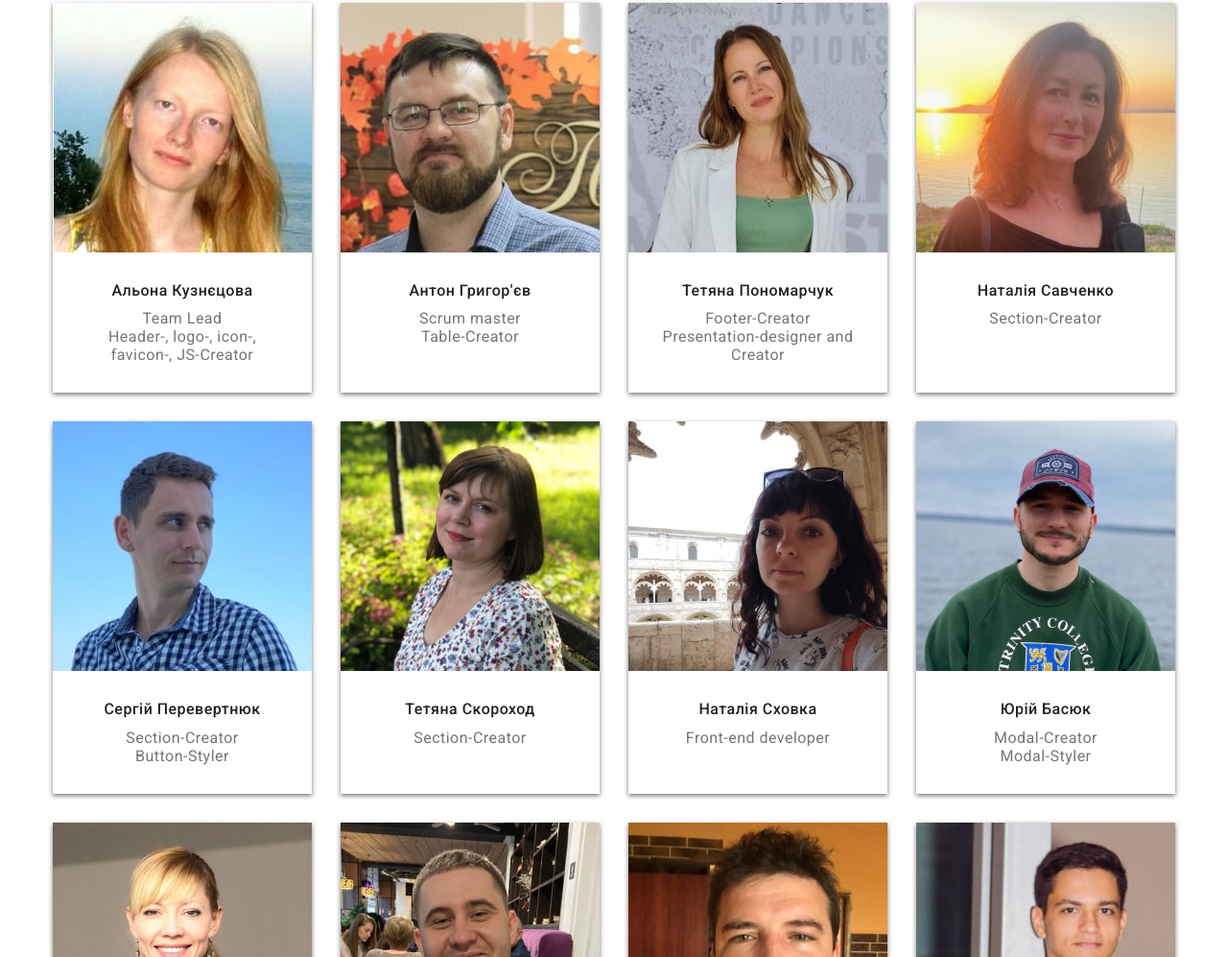
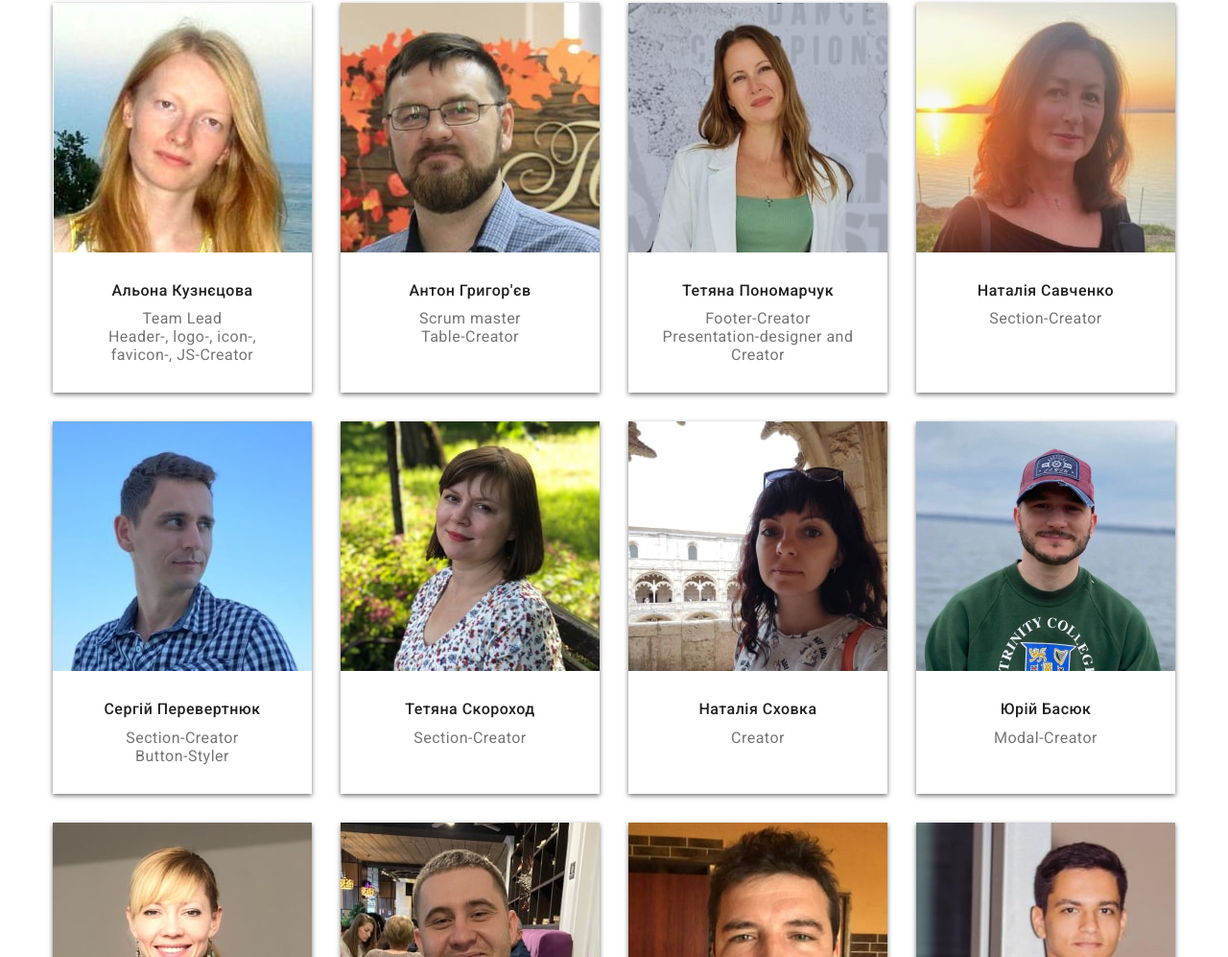
Before and after one commit to Narityana/Home__page_presentation, a plain HTML site: page index.html in a window 1280 px wide. Shown: the part 1554-2551 px from the top of the page at 96% size. Drawn offline with nearby package versions, Linux system fonts and the light colour scheme.

Commit message:
виправлення тексту

```diff
--- a/index.html
+++ b/index.html
@@ -211,7 +211,7 @@
                 </svg>
               </div>
               <h3 class="benefits__name">Maintenance</h3>
-              <p class="benefits__text">Підтримка</p>
+              <p class="benefits__text">Підтримуємо та супроводжуємо</p>
             </li>
             <li class="benefits__item">
               <div class="benefits__conteiner">
@@ -320,14 +320,14 @@
               <img src="./images/nataliaskhovka.jpg" alt="" />
               <div class="team__employee">
                 <h3 class="team__name">Наталія Сховка</h3>
-                <p class="team__position" lang="en">Front-end developer</p>
+                <p class="team__position" lang="en">Creator</p>
               </div>
             </li>
             <li class="team__item">
               <img src="./images/yura.jpg" alt="" />
               <div class="team__employee">
                 <h3 class="team__name">Юрій Басюк</h3>
-                <p class="team__position" lang="en">Modal-Creator<br />Modal-Styler</p>
+                <p class="team__position" lang="en">Modal-Creator</p>
               </div>
             </li>
             <li class="team__item">
```
